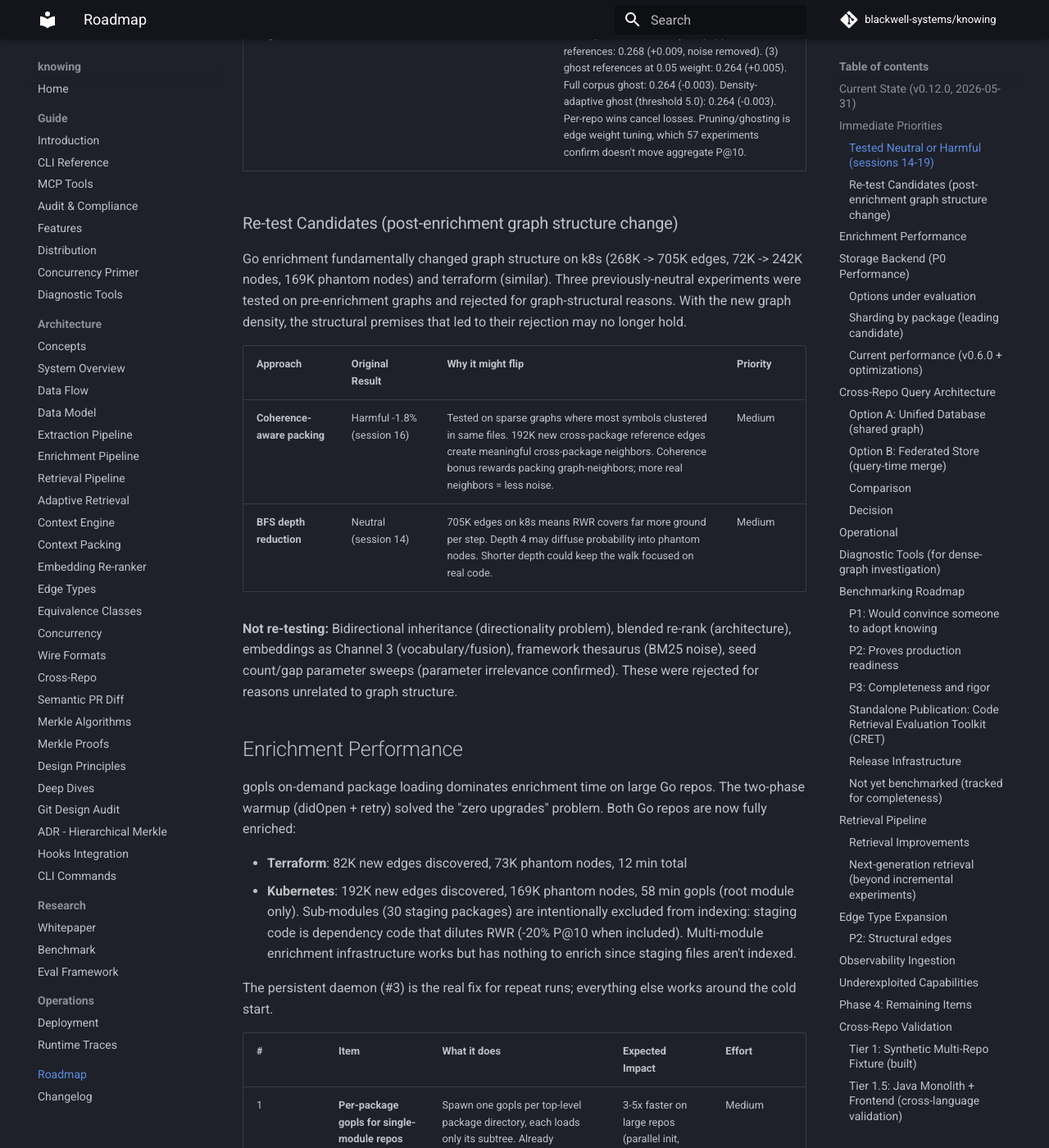
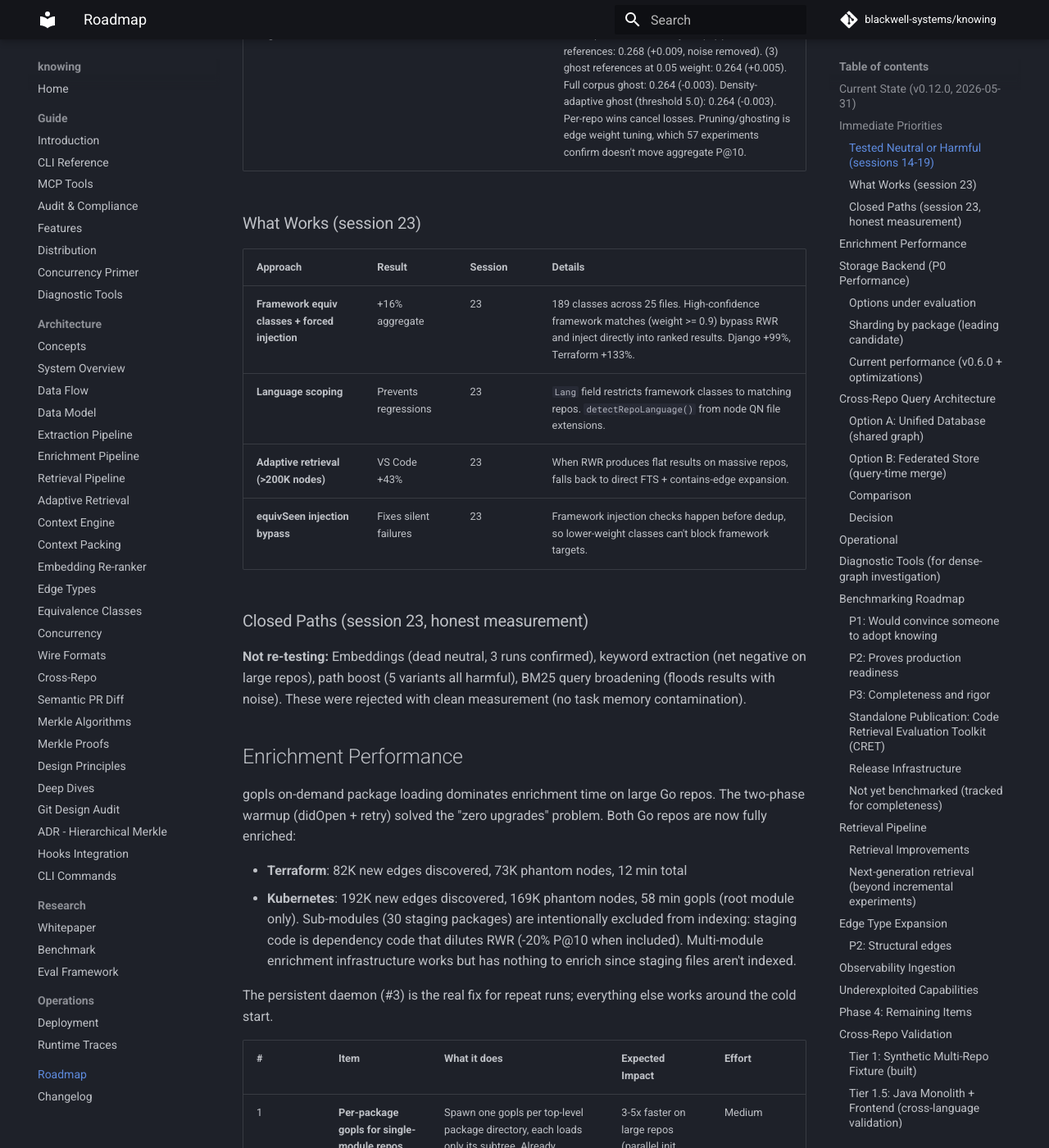
Before and after one commit to blackwell-systems/knowing, an MkDocs documentation site: the page built from docs/roadmap.md, in a window 1280 px wide and 1400 px high, scrolled down 4404 px. Shown: the whole window at 82% size. Built offline with MkDocs 1.6.1 and Material for MkDocs 9.7.7, drawn with Linux system fonts in a browser that asks for light colours; comment, search, counter and statistics services are not loaded; some of the changed text lies outside the part shown.

Commit message:
docs: roadmap overhaul with session 23 findings, priorities, and experiment results

```diff
--- a/docs/roadmap.md
+++ b/docs/roadmap.md
@@ -55,16 +55,18 @@ What's shipped is in the [changelog](CHANGELOG.md). This document covers what's
 | **SCIP ingestion for Rust** | Rejected | 20 | rust-analyzer SCIP on cargo: 124K edges, all connecting project code to external types (stdlib, serde, dependencies). Zero project-internal edges that tree-sitter didn't already find. Unfiltered: P@10 = 0.150 (-0.127). Filtered (project-only): +0 edges, identical to baseline. SCIP's value is cross-crate resolution, but those targets are always external. Macro-expanded edges (derive Serialize) create impl edges TO external types, not between project symbols. Dead end for P@10. |
 | **Graph pruning / ghost edges** | Neutral | 20 | Three configs on cargo: (1) exclude similar_to: 0.245 (-0.014, reachability lost). (2) exclude references: 0.268 (+0.009, noise removed). (3) ghost references at 0.05 weight: 0.264 (+0.005). Full corpus ghost: 0.264 (-0.003). Density-adaptive ghost (threshold 5.0): 0.264 (-0.003). Per-repo wins cancel losses. Pruning/ghosting is edge weight tuning, which 57 experiments confirm doesn't move aggregate P@10. |
 
-### Re-test Candidates (post-enrichment graph structure change)
+### What Works (session 23)
 
-Go enrichment fundamentally changed graph structure on k8s (268K -> 705K edges, 72K -> 242K nodes, 169K phantom nodes) and terraform (similar). Three previously-neutral experiments were tested on pre-enrichment graphs and rejected for graph-structural reasons. With the new graph density, the structural premises that led to their rejection may no longer hold.
+| Approach | Result | Session | Details |
+|----------|--------|---------|---------|
+| **Framework equiv classes + forced injection** | +16% aggregate | 23 | 189 classes across 25 files. High-confidence framework matches (weight >= 0.9) bypass RWR and inject directly into ranked results. Django +99%, Terraform +133%. |
+| **Language scoping** | Prevents regressions | 23 | `Lang` field restricts framework classes to matching repos. `detectRepoLanguage()` from node QN file extensions. |
+| **Adaptive retrieval (>200K nodes)** | VS Code +43% | 23 | When RWR produces flat results on massive repos, falls back to direct FTS + contains-edge expansion. |
+| **equivSeen injection bypass** | Fixes silent failures | 23 | Framework injection checks happen before dedup, so lower-weight classes can't block framework targets. |
 
-| Approach | Original Result | Why it might flip | Priority |
-|----------|----------------|-------------------|----------|
-| **Coherence-aware packing** | Harmful -1.8% (session 16) | Tested on sparse graphs where most symbols clustered in same files. 192K new cross-package reference edges create meaningful cross-package neighbors. Coherence bonus rewards packing graph-neighbors; more real neighbors = less noise. | Medium |
-| **BFS depth reduction** | Neutral (session 14) | 705K edges on k8s means RWR covers far more ground per step. Depth 4 may diffuse probability into phantom nodes. Shorter depth could keep the walk focused on real code. | Medium |
+### Closed Paths (session 23, honest measurement)
 
-**Not re-testing:** Bidirectional inheritance (directionality problem), blended re-rank (architecture), embeddings as Channel 3 (vocabulary/fusion), framework thesaurus (BM25 noise), seed count/gap parameter sweeps (parameter irrelevance confirmed). These were rejected for reasons unrelated to graph structure.
+**Not re-testing:** Embeddings (dead neutral, 3 runs confirmed), keyword extraction (net negative on large repos), path boost (5 variants all harmful), BM25 query broadening (floods results with noise). These were rejected with clean measurement (no task memory contamination).
 
 ## Enrichment Performance
 
@@ -85,7 +87,7 @@ The persistent daemon (#3) is the real fix for repeat runs; everything else work
 | 6 | **Node.js heap size for tsserver** | Set `NODE_OPTIONS="--max-old-space-size=8192"` when spawning tsserver. Default heap (~4GB) causes GC thrashing on large TypeScript repos (vscode: 34 min enrichment, majority in GC). More heap = less GC = faster enrichment. | 2-3x faster TS enrichment on large repos | Low |
 | 7 | **Deno LSP for TypeScript** | Use `deno lsp` (Rust-based) instead of tsserver for TypeScript enrichment. No GC, no Node.js heap limits. Add as alternative in enrichment config detection (check for `deno` on PATH, prefer over tsserver). Test on vscode to compare enrichment time and edge quality. | Potentially 5-10x faster TS enrichment | Low |
 | 8 | **Import-based phantom nodes for Go (skip gopls)** | Parse Go import statements and generate phantom stub nodes for stdlib/dependency types without running gopls. Now that gopls enrichment works (k8s: +0.159 P@10), the value proposition changed: this is a fast fallback for environments without gopls, not the primary path. gopls discovers 192K edges + 169K phantoms on k8s; import parsing would get only the phantoms. | Fast fallback for Go enrichment without gopls | Low (deprioritized) |
-| 9 | **In-process language resolvers (eliminate external LSP)** | Replace external language server IPC (gopls, pyright, ruby-lsp, etc.) with Go-native resolvers that run inside the knowing binary. The tree-sitter parse tree is already in memory from extraction. A second pass over the same AST resolves method calls to definitions by tracking scopes, following imports, and propagating types. No JSON-RPC serialization, no external process startup, no IPC round-trips. Per-language resolvers handle different dispatch semantics: static types (Go, Rust, Java, C#) are straightforward; dynamic languages (Python, Ruby) need heuristics for method_missing, decorators, and convention-based dispatch. Start with Python (largest corpus: django, flask, fastapi), then Go, then the rest. | 100x enrichment speedup (Rails: 3 hours -> ~2 minutes). Eliminates language server install requirement. Zero-dependency enrichment. | High (one language at a time) |
+| 9 | **Wire remaining in-process resolvers** | 7 language resolvers built in session 22 (`internal/typresolve/`): Go, Python, TypeScript, Ruby, Java, C#, Rust. Go + Ruby wired into index pipeline. Remaining 5 need wiring (same pattern as Go/Ruby). Adds resolver_resolved edges (0.6-0.9 confidence) without external LSP. | Low (pattern exists) | +2-5% on non-enriched repos |
 
 ## Storage Backend (P0 Performance)
 
```
